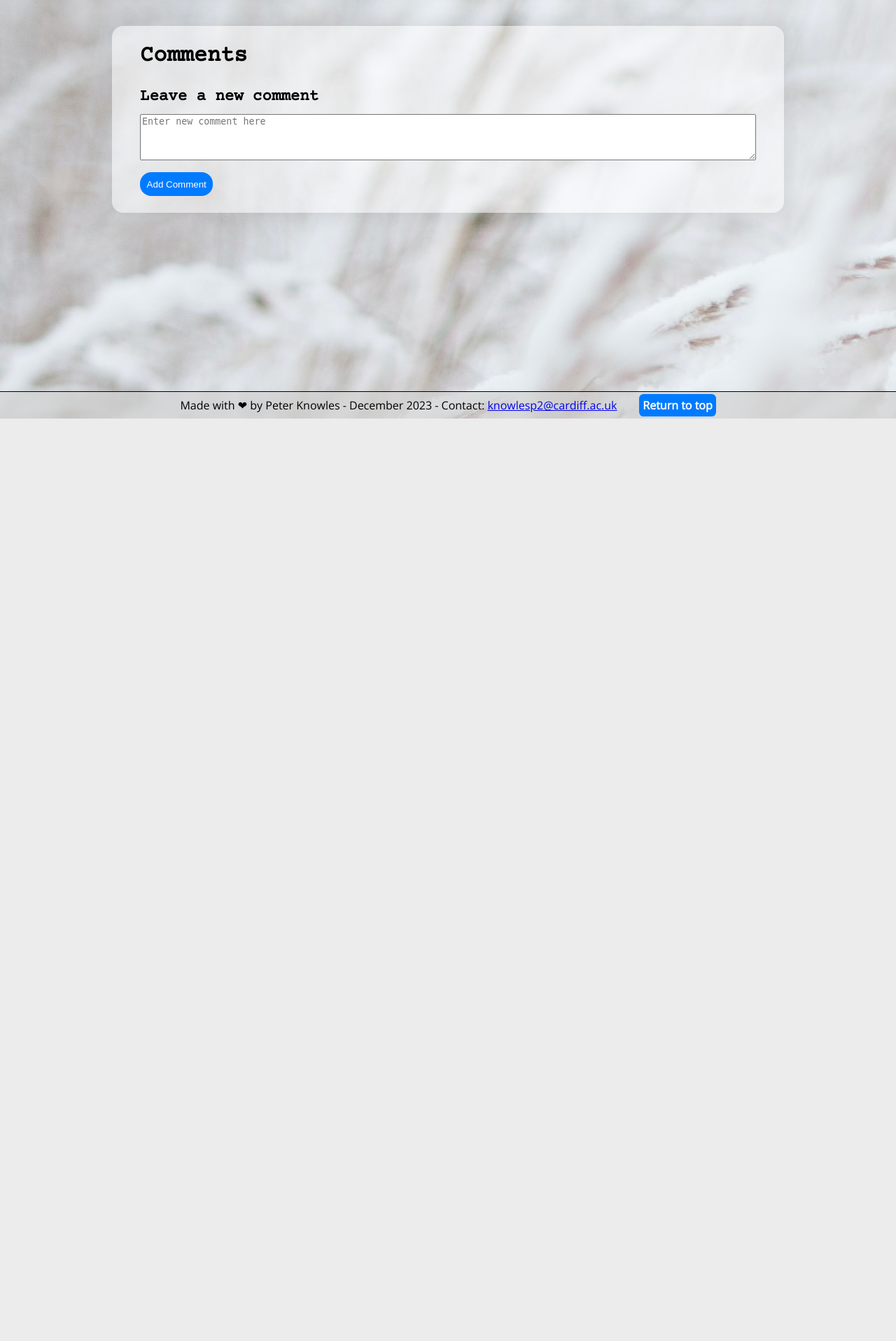
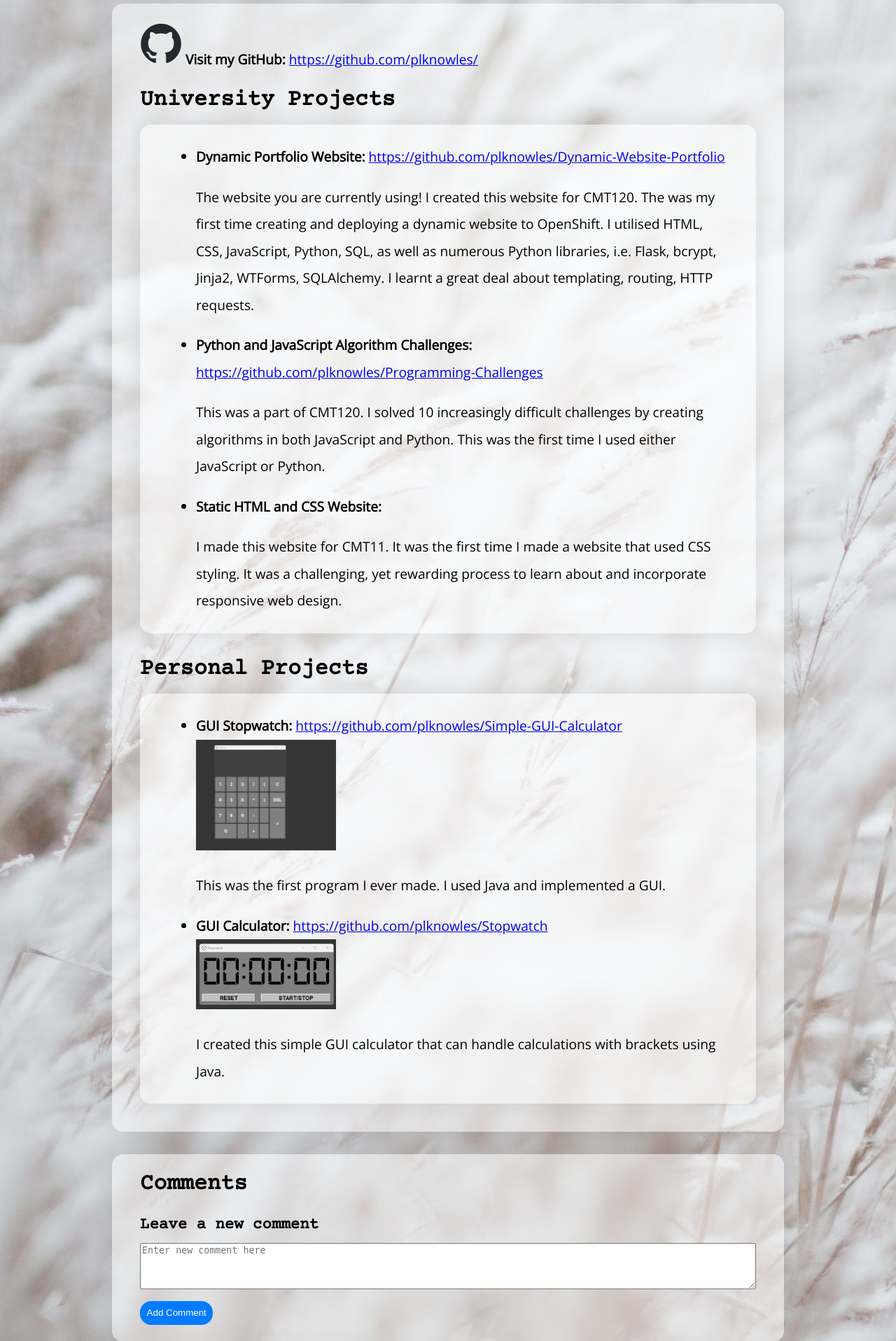
Before and after one commit to plknowles/Dynamic-Website-Portfolio, a Flask app: page /projects in a window 1280 px wide. Shown: the part 202-2118 px from the top of the page at 70% size. Before the commit the page ends 800 px from the top, so only its background shows below. Run offline with Flask 3, Linux system fonts and the light colour scheme; the visitor is signed in with stand-in values (Sample User, id 1); data that the repository does not hold is empty; some libraries are stand-ins or nearby versions.

Commit message:
Complete website content

```diff
--- a/templates/about.html
+++ b/templates/about.html
@@ -7,7 +7,7 @@
         <img src = "{{ url_for('static', filename = 'images/me.jpg') }}" alt = "me" title = "me">
         <figcaption>That's what I look like!</figcaption>
     </figure>
-    <p>I was born in Hong Kong, and grew up living around the world, including the UK, Taiwan, and China. I was always interested in programming and technology as a child; I’d find ways of jailbreaking into phones and consoles, set up a halo gaming LAN in the school computer room and hosted my own website at 11. I didn’t initially go down the route of computing: my bachelor’s degree was in biomedical science and following that, I worked in operations management for two years at Amazon.</p>
+    <p>I was born in Hong Kong, and grew up living around the world, including the UK, Taiwan, and China. I was always interested in programming and technology as a child. I would find ways to jailbreak into phones and consoles, set up halo gaming LAN parties in the school computer room and I hosted my first website when I was 11. I didn’t initially go down the route of computing: my bachelor’s degree was in biomedical science, and following that, I worked in operations management for two years at Amazon.</p>
     <p>Starting in 2023, I decided to pursue a career in software development, starting an MSc in Computing at Cardiff University. The programme is a conversion course and hence fast-paced and challenging. I’ve had the opportunity to learn multiple languages such as SQL, JavaScript, python, HTML and CSS. I’ve also been dabbling with Java in my free time, creating a couple of GUI programs. I created this portfolio as part of a university coursework; however, I intend build on it further and use it to showcase all the projects I undertake in the following months and years. I’m at the beginning of my programming journey and working towards becoming a full stack developer, so I do expect there will be much more to come!</p>
 
     <h2>Personal and hobbies</h2>
--- a/templates/projects.html
+++ b/templates/projects.html
@@ -1 +1,46 @@
 {% extends 'base.html' %}
+
+{% block main %}
+<article>
+
+    <p>
+        <img src="{{ url_for('static', filename = 'images/github-mark.png') }}" alt = "GitHub Logo" title = "GitHub Logo" width = "60">
+        <strong>Visit my GitHub: </strong><a href = "https://github.com/plknowles/">https://github.com/plknowles/</a>
+    </p>
+    <h2>University Projects</h2>
+    <article>
+        <ul>
+            <li>
+                <strong>Dynamic Portfolio Website: </strong><a href = "https://github.com/plknowles/Dynamic-Website-Portfolio">https://github.com/plknowles/Dynamic-Website-Portfolio</a>
+                <p>The website you are currently using! I created this website for CMT120. The was my first time creating and deploying a dynamic website to OpenShift. I utilised HTML, CSS, JavaScript, Python, SQL, as well as numerous Python libraries, i.e. Flask, bcrypt, Jinja2, WTForms, SQLAlchemy. I learnt a great deal about templating, routing, HTTP requests.</p>
+            </li>
+            <li>
+                <strong>Python and JavaScript Algorithm Challenges: </strong><a href = "https://github.com/plknowles/Programming-Challenges">https://github.com/plknowles/Programming-Challenges</a>
+                <p>This was a part of CMT120. I solved 10 increasingly difficult challenges by creating algorithms in both JavaScript and Python. This was the first time I used either JavaScript or Python.</p>
+            </li>
+            <li>
+                <strong>Static HTML and CSS Website: </strong>
+                <p>I made this website for CMT11. It was the first time I made a website that used CSS styling. It was a challenging, yet rewarding process to learn about and incorporate responsive web design.</p>
+            </li>
+        </ul>
+    </article>
+
+    <h2>Personal Projects</h2>
+    <article>
+        <ul>
+            <li>
+                <strong>GUI Stopwatch: </strong><a href = "https://github.com/plknowles/Simple-GUI-Calculator">https://github.com/plknowles/Simple-GUI-Calculator</a>
+                <br>
+                <img src = "{{ url_for('static', filename = 'images/calculator.gif') }}" alt = "Calculator GIF" title = "Calculator GIF" width = "200">
+                <p>This was the first program I ever made. I used Java and implemented a GUI.</p>
+            </li>
+            <li>
+                <strong>GUI Calculator: </strong><a href = "https://github.com/plknowles/Stopwatch">https://github.com/plknowles/Stopwatch</a>
+                <br>
+                <img src = "{{ url_for('static', filename = 'images/stopwatch.gif') }}" alt = "Stopwatch GIF" title = "Stopwatch GIF" width = "200">
+                <p>I created this simple GUI calculator that can handle calculations with brackets using Java.</p>
+            </li>
+        </ul>
+    </article>
+</article>
+{% endblock %}
```
Also changed, not shown: templates/experience.html (+12 -0 lines), static/images/calculator.gif (added), static/images/github-mark.png (added), static/images/stopwatch.gif (added).
